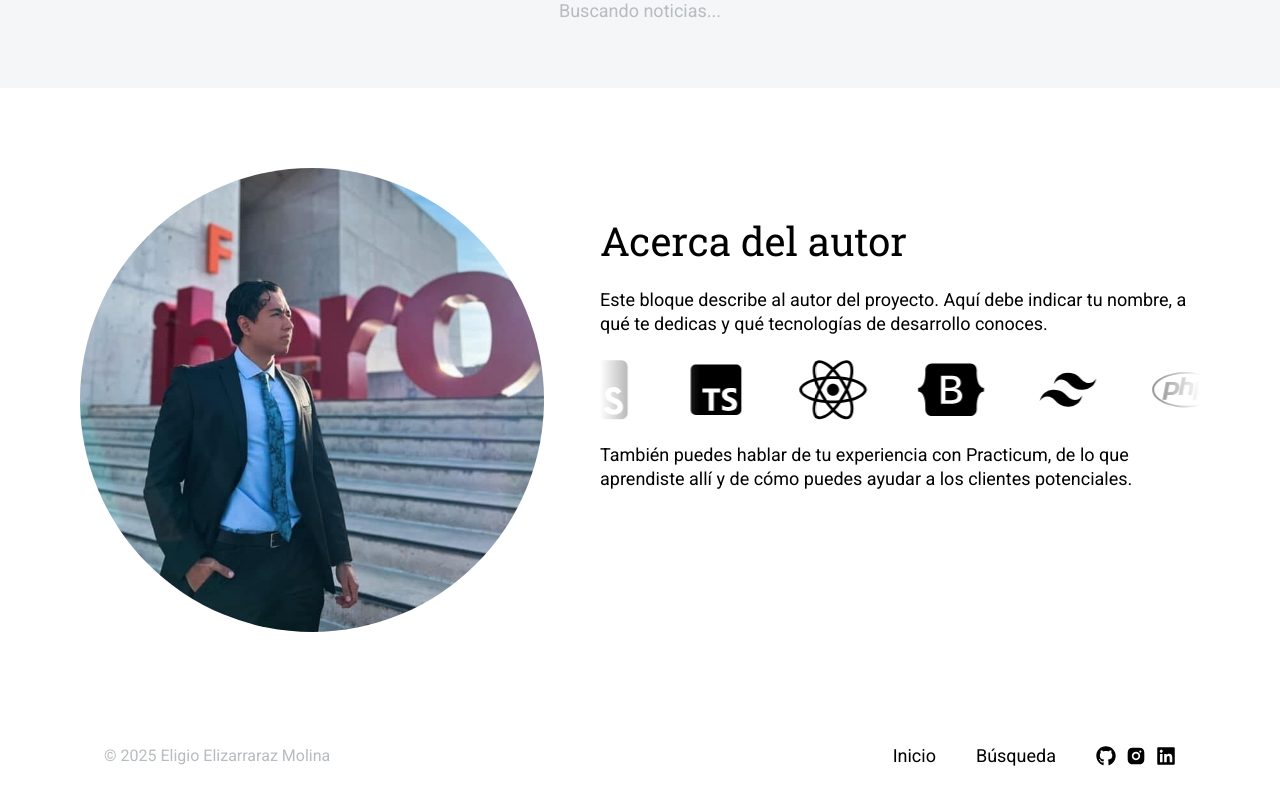
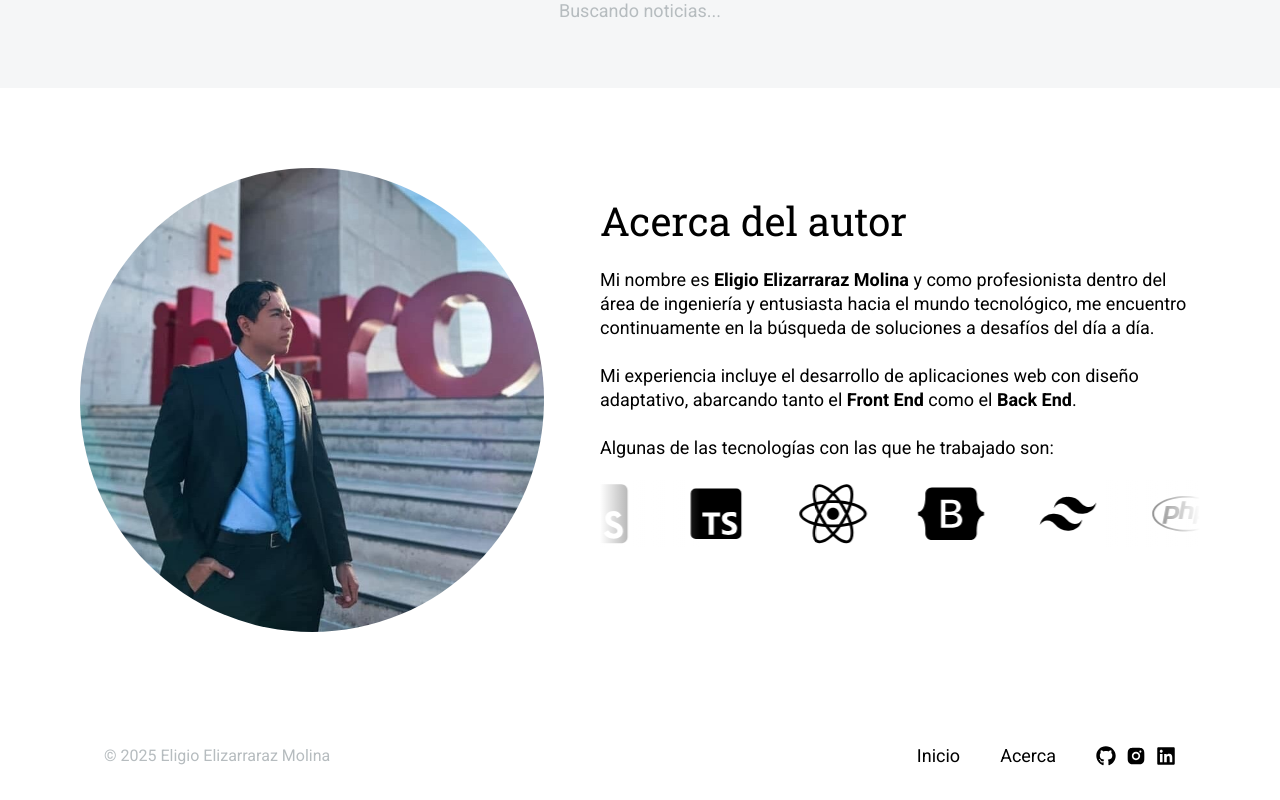
Before and after one commit to elizarrarazeligio/news_explorer_project-frontend, a Next.js app: page / in a window 1280 px wide. Shown: the part 866-1666 px from the top of the page. Built offline with nearby package versions, Linux system fonts and the light colour scheme.

Commit message:
chore: completed About section with author's information

```diff
--- a/src/components/About.tsx
+++ b/src/components/About.tsx
@@ -5,7 +5,7 @@ import Slider from "./Slider";
 
 export default function About() {
   return (
-    <section className="about flex px-[104px] py-[80px]">
+    <section id="about" className="about flex px-[104px] py-[80px]">
       <Image
         src="/about.jpg"
         width={464}
@@ -13,20 +13,26 @@ export default function About() {
         alt="Profile picture"
         className="about__photo rounded-full"
       />
-      <div className="about__info flex flex-col w-[600px] pt-[50px]">
+      <div className="about__info flex flex-col w-[600px] pt-[30px]">
         <h3 className={`about__title ${robotoSlab.className}`}>
           Acerca del autor
         </h3>
         <div className="about__description">
           <p>
-            Este bloque describe al autor del proyecto. Aquí debe indicar tu
-            nombre, a qué te dedicas y qué tecnologías de desarrollo conoces.
+            Mi nombre es <strong>Eligio Elizarraraz Molina</strong> y como
+            profesionista dentro del área de ingeniería y entusiasta hacia el
+            mundo tecnológico, me encuentro continuamente en la búsqueda de
+            soluciones a desafíos del día a día.
+            <br />
+            <br />
+            Mi experiencia incluye el desarrollo de aplicaciones web con diseño
+            adaptativo, abarcando tanto el <strong>Front End</strong> como el{" "}
+            <strong>Back End</strong>.
+            <br />
+            <br />
+            Algunas de las tecnologías con las que he trabajado son:
           </p>
           <Slider />
-          <p>
-            También puedes hablar de tu experiencia con Practicum, de lo que
-            aprendiste allí y de cómo puedes ayudar a los clientes potenciales.
-          </p>
         </div>
       </div>
     </section>
--- a/src/components/Footer.tsx
+++ b/src/components/Footer.tsx
@@ -13,8 +13,8 @@ export default function Footer() {
         <Link href="/" className="footer__link">
           Inicio
         </Link>
-        <Link href="#" className="footer__link">
-          Búsqueda
+        <Link href="/#about" className="footer__link">
+          Acerca
         </Link>
         <ul className="footer__social flex">
           <li className="footer__social-link">
--- a/src/styles/slider.css
+++ b/src/styles/slider.css
@@ -36,10 +36,6 @@
   animation: slide 25s linear infinite;
 }
 
-.slider__container:hover .slider__lane {
-  animation-play-state: paused;
-}
-
 .slider__item {
   font-size: var(--font-size-xxlarge);
 }
```
